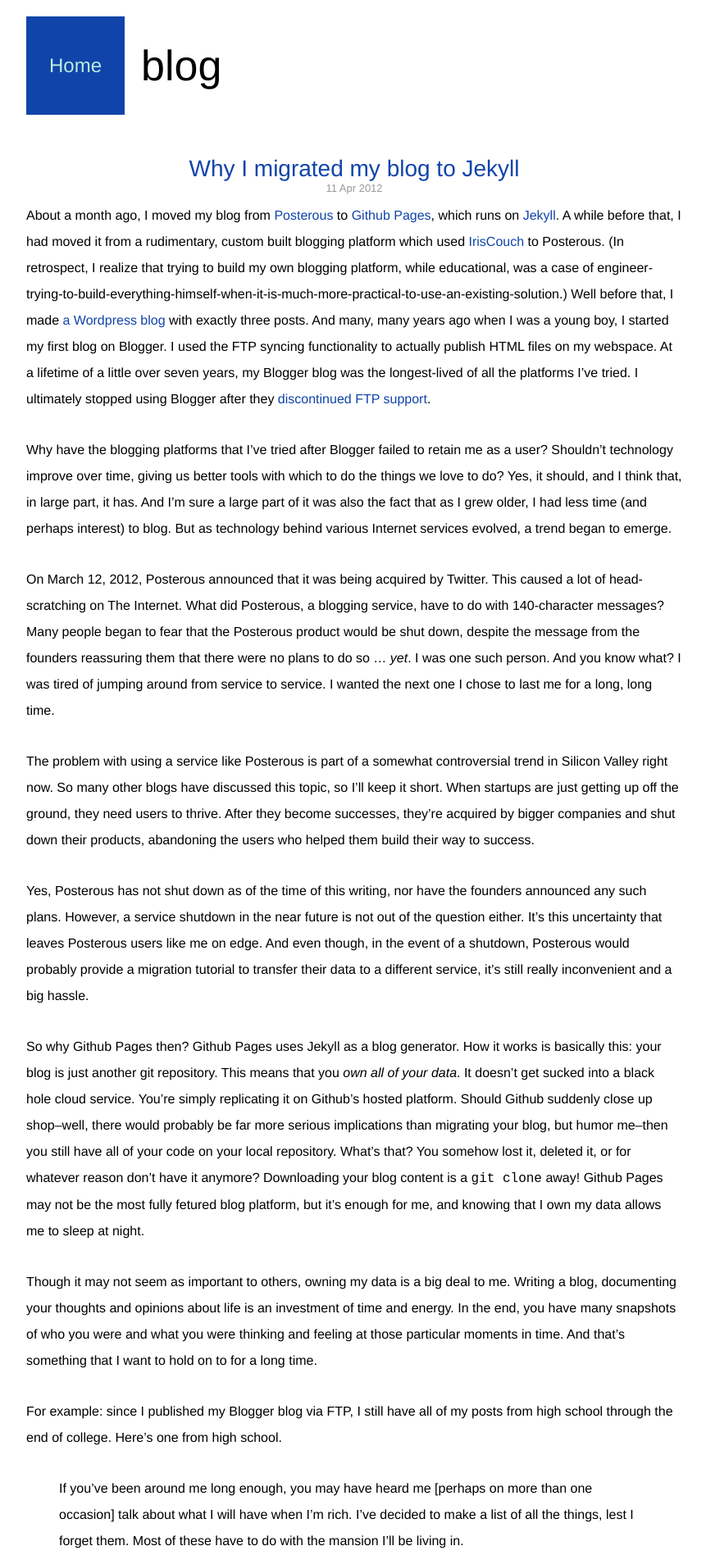
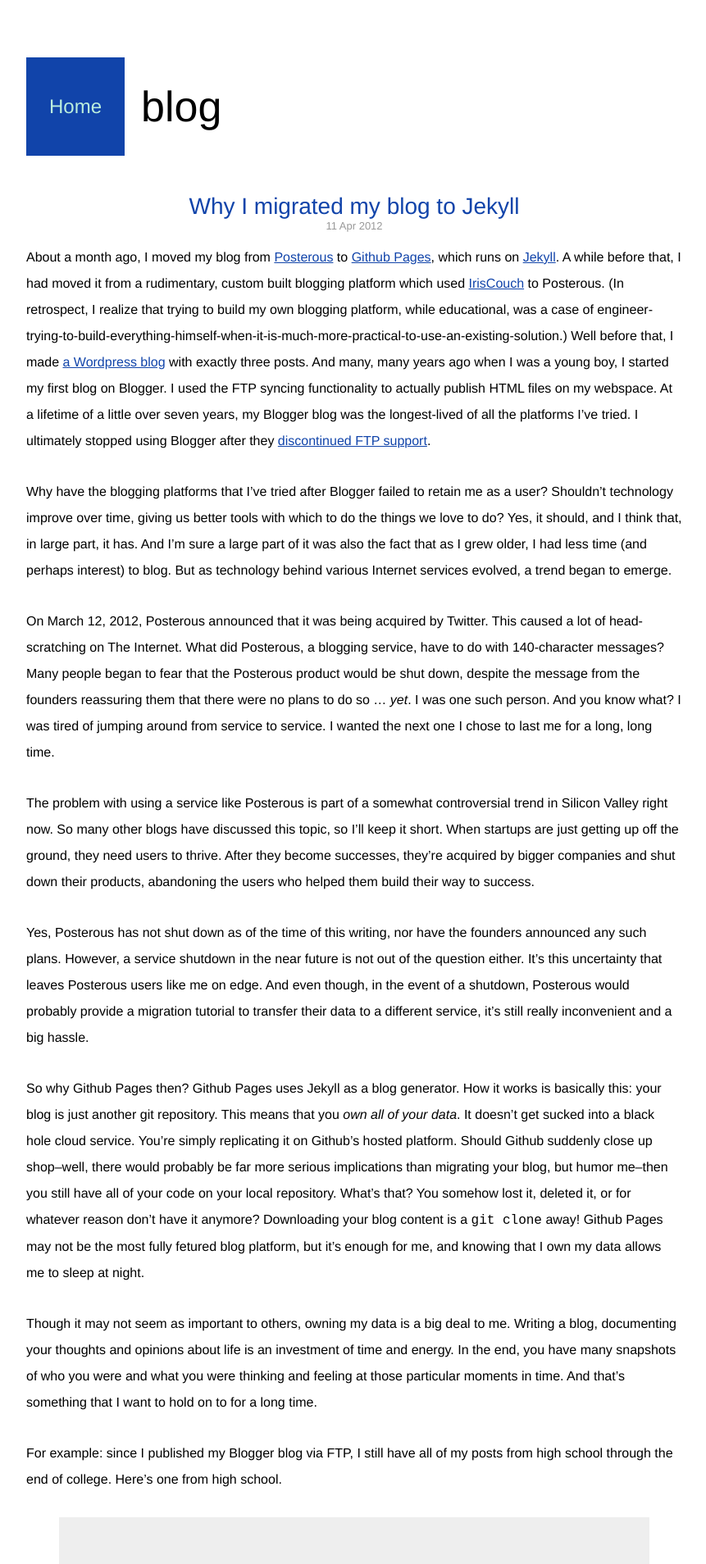
Before and after one commit to gkoo/gkoo.github.com, a Jekyll site: the page built from blog.html, in a window 1280 px wide. Shown: the top 1908 px of the page at 82% size, without its empty margins (208-1069 px from the left). Built offline with Jekyll 4.4.1, drawn with Linux system fonts in a browser that asks for light colours.

Commit message:
Compile homepage css

```diff
--- a/css/homepage.css
+++ b/css/homepage.css
@@ -27,9 +27,9 @@
 .section{display:none;}
 .section.show{display:block;}
 .sectionTitle{float:left;font-size:52px;line-height:120px;margin:0 auto 50px 20px;}
-.sectionContent{clear:left;margin-top:1px;text-align:left;}.sectionContent .title{font-size:28px;margin:10px 0;}.sectionContent .title a{text-decoration:none;}
+.sectionContent{clear:left;margin-top:1px;line-height:24px;text-align:left;}.sectionContent .title{font-size:28px;margin:10px 0;}.sectionContent .title a{text-decoration:none;}
 .sectionContent .title a:hover{text-decoration:underline;}
-.sectionContent p{line-height:24px;}
+.sectionContent a{text-decoration:underline;}
 .box{margin:0 0 60px;}
 @media only screen and (min-width:480px){.section p{line-height:32px;}}.about.section h3.first{margin-top:0;}
 .about.section h3{font-size:20px;margin:30px 0 10px;}
@@ -40,10 +40,12 @@
 @media only screen and (min-width:600px){p.last{padding:0 0 0 116px;}}.blog .box .post-date{display:none;}
 .blog .box h2{font-size:24px;margin-top:25px;}
 .blog .box p{margin:10px 0 30px;}
-.blog .box .CodeRay{background-color:#eee;padding:10px;}
+.blog .box .CodeRay,.blog .box blockquote{background-color:#eee;padding:40px;}
 .blog .box .code{font-size:14px;}.blog .box .code pre{margin:0;padding:0;}
-.blog h3{font-size:28px;text-align:center;}
+.blog .box ol,.blog .box li{list-style:decimal outside;}
+.blog .box ol{padding:20px;}
+.blog h3{font-size:28px;text-align:center;}.blog h3 a{text-decoration:none;}
 .blog .date{display:block;color:#999;font-size:13px;text-align:center;}
-.blog .image{text-align:center;}.blog .image img{margin:0 auto;max-width:100%;}
+.blog .image{text-align:center;}.blog .image img{margin:0 auto;max-width:90%;}.blog .image img.round{-moz-border-radius:20px;-o-border-radius:20px;-webkit-border-radius:20px;border-radius:20px;}
 .misc h3{text-align:center;}
-@media only screen and (min-height:600px){#sectionBtnWrapper{margin-top:100px;} #content{}}@media only screen and (min-height:800px){#sectionBtnWrapper{margin-top:200px;} #content{}}@media only screen and (min-width:800px){#main{padding:0;} #content{width:800px;}}
+@media only screen and (min-height:600px){#sectionBtnWrapper{margin-top:100px;} #content{}}@media only screen and (min-height:800px){#sectionBtnWrapper{margin-top:200px;} #content{}}@media only screen and (min-width:600px){#main{padding:30px;}}@media only screen and (min-width:860px){#content{width:800px;}}
```
